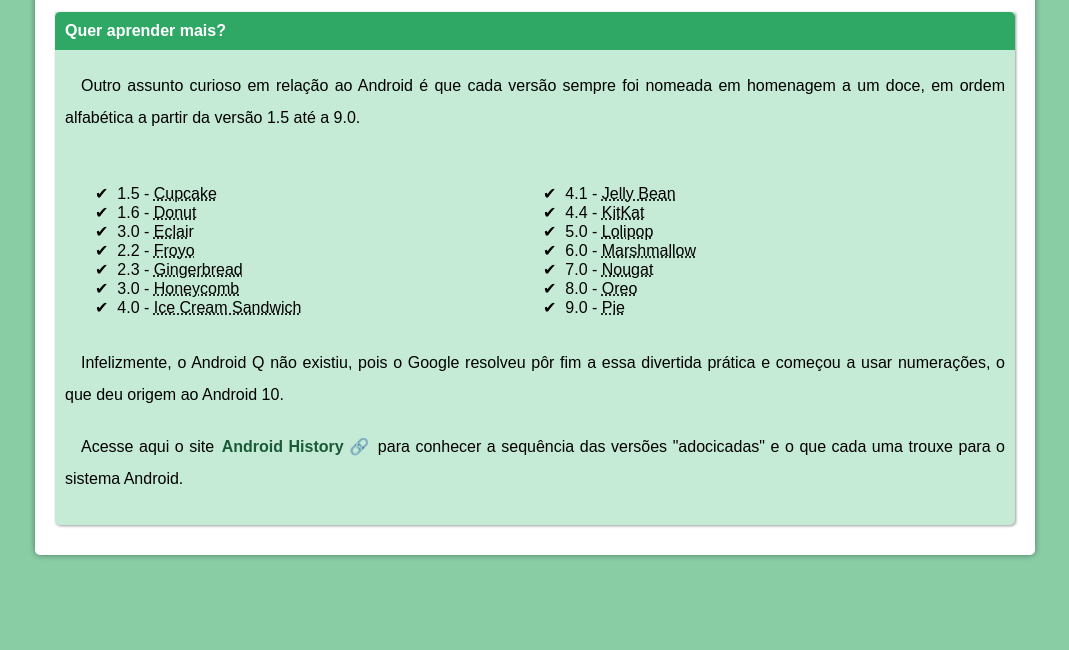
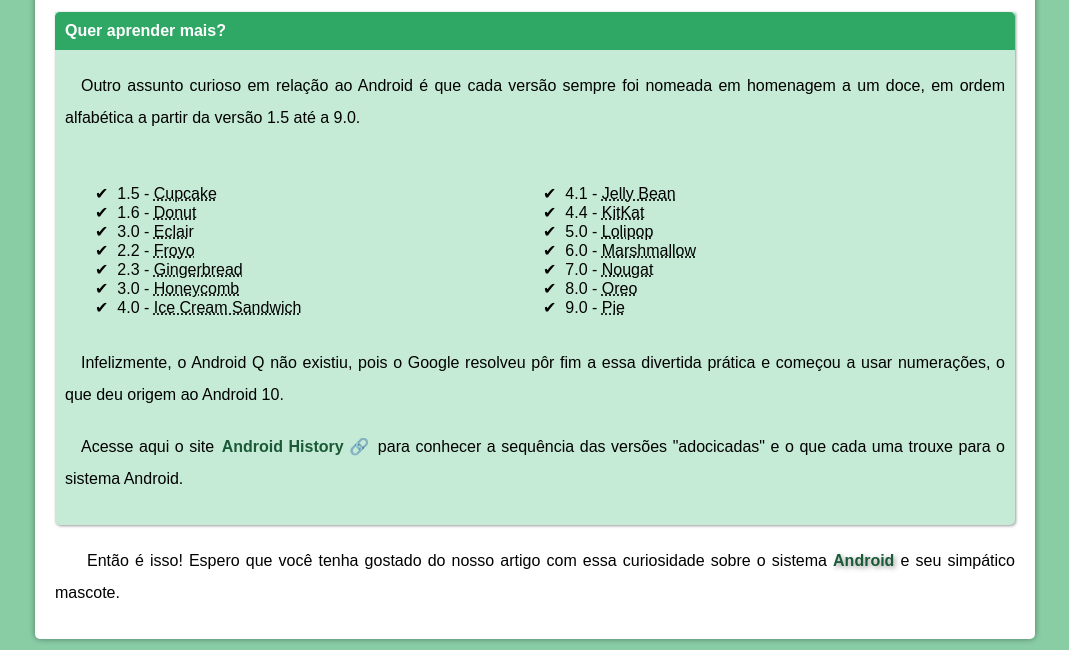
Before and after one commit to ThiagoDav/minipi, a plain HTML site: page index.html in a window 1280 px wide. Shown: the part 1624-2274 px from the top of the page, without its empty margins (105-1174 px from the left). Before the commit the page ends 2190 px from the top, so only its background shows below. Drawn offline with Linux system fonts and the light colour scheme; a web font is replaced by a local one.

Commit message:
Add files via upload

```diff
--- a/index.html
+++ b/index.html
@@ -85,3 +85,8 @@
 					<p>
 						Acesse aqui o site <a href="https://www.android.com/intl/en_uk/history/" target="_blank">Android History</a> para conhecer a sequência das versões "adocicadas" e o que cada uma trouxe para o sistema Android.
 					</p>
+				</aside>
+				<p>Então é isso! Espero que você tenha gostado do nosso artigo com essa curiosidade sobre o sistema <strong>Android</strong> e seu simpático mascote.
+				</p>
+		</article>
+		</main>
```
